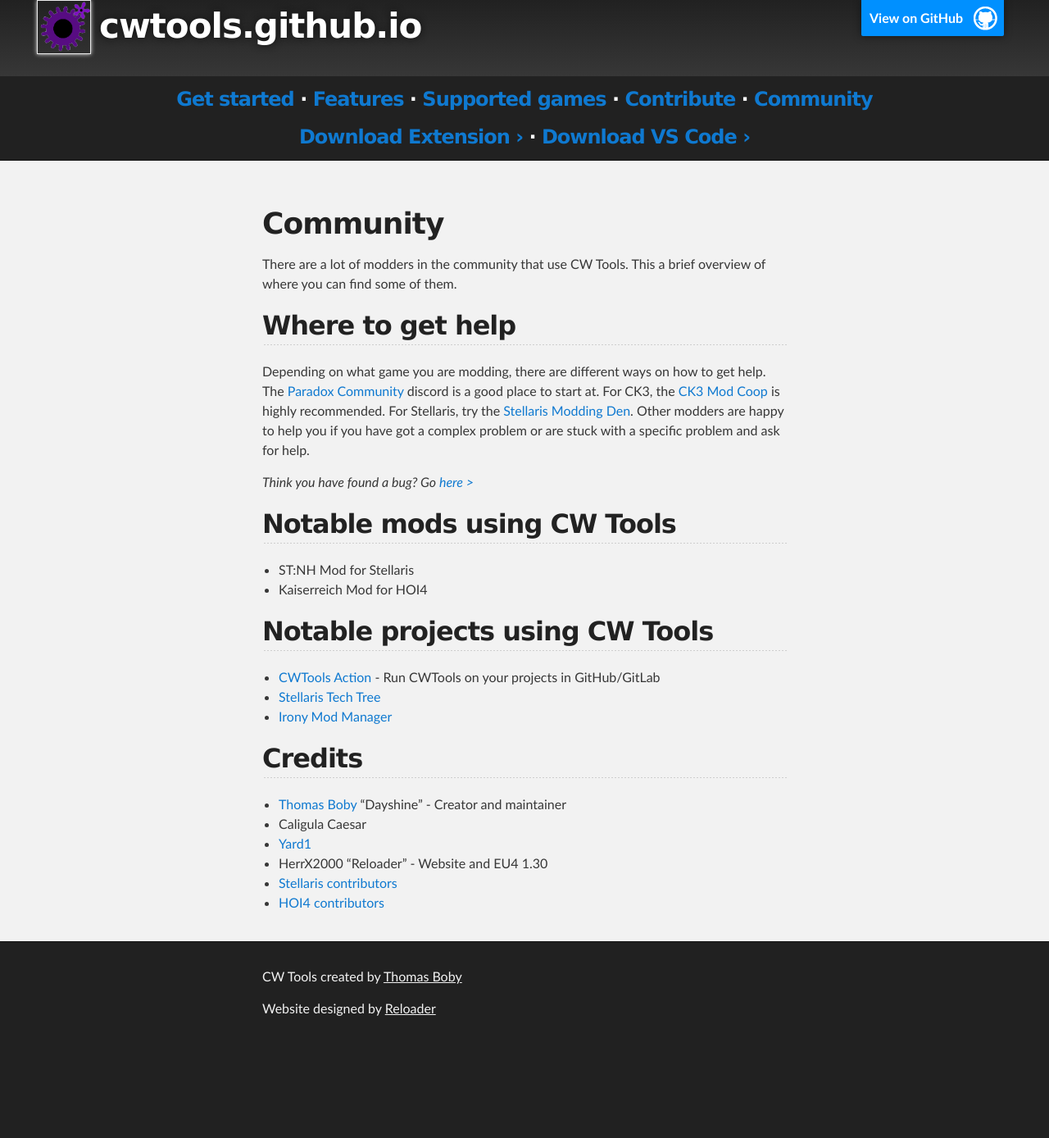
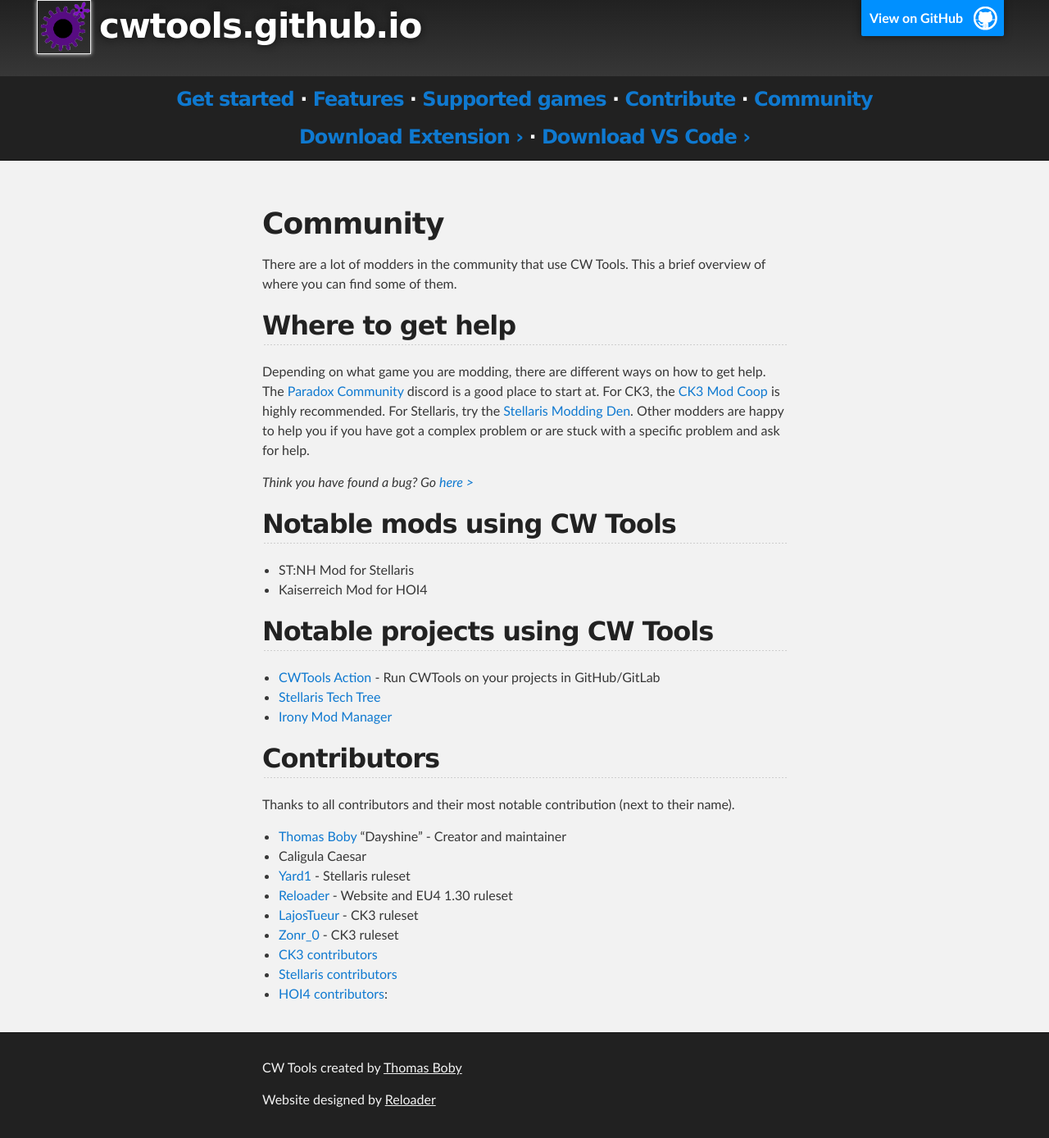
Before and after one commit to cwtools/cwtools.github.io, a Jekyll site: the page built from community.md, in a window 1280 px wide. Shown: the whole page at 82% size. Built offline with Jekyll 4.4.1, drawn with Linux system fonts in a browser that asks for light colours; our own code applies the rules of GitHub Pages for plain Markdown files; the repository's description, which GitHub fills in, is left out; before the commit the page ends 1277 px from its top, so only the background shows below that.

Commit message:
Added more contributors

```diff
--- a/community.md
+++ b/community.md
@@ -16,10 +16,14 @@
 * [Stellaris Tech Tree](https://github.com/draconas1/stellaris-tech-tree)
 * [Irony Mod Manager](https://bcssov.github.io/IronyModManager/)
 
-## Credits
+## Contributors
+Thanks to all contributors and their most notable contribution (next to their name).
 * [Thomas Boby](https://github.com/tboby) "Dayshine" - Creator and maintainer
 * Caligula Caesar
-* [Yard1](https://github.com/Yard1)
-* HerrX2000 "Reloader" - Website and EU4 1.30
+* [Yard1](https://github.com/Yard1) - Stellaris ruleset
+* [Reloader](https://github.com/HerrX2000) - Website and EU4 1.30 ruleset
+* [LajosTueur](https://github.com/LaTueur) - CK3 ruleset
+* [Zonr_0](https://github.com/Zonr0) - CK3 ruleset
+* [CK3 contributors](https://github.com/cwtools/cwtools-ck3-config/graphs/contributors)
 * [Stellaris contributors](https://github.com/cwtools/cwtools-stellaris-config/graphs/contributors)
-* [HOI4 contributors](https://github.com/cwtools/cwtools-hoi4-config/graphs/contributors)
+* [HOI4 contributors](https://github.com/cwtools/cwtools-hoi4-config/graphs/contributors):
```
